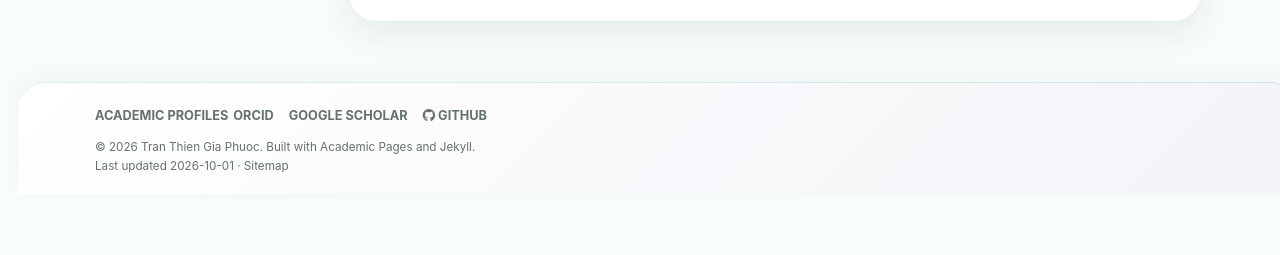
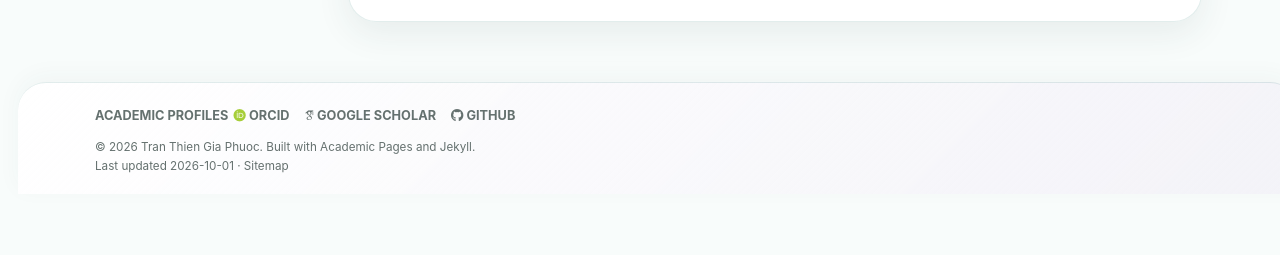
Before and after one commit to ttgpPsychMH/ttgpPsychMH.github.io, a Jekyll site: the page built from _pages/sitemap.md, in a window 1280 px wide. Shown: the part 706-961 px from the top of the page. Built offline with Jekyll 4.4.1, drawn with Linux system fonts in a browser that asks for light colours; some web fonts are replaced; a script that is not in the unit is left out; a style sheet for code colours, icons or effects is not loaded.

Commit message:
Serve Academicons locally instead of from a CDN

```diff
--- a/_includes/head/custom.html
+++ b/_includes/head/custom.html
@@ -2,9 +2,9 @@
 
 <!-- start custom head snippets -->
 
-<!-- Support for Academicons -->
-<link rel="preload" href="https://cdn.jsdelivr.net/gh/jpswalsh/academicons@1/css/academicons.min.css" as="style" onload="this.onload=null;this.rel='stylesheet'">
-<noscript><link rel="stylesheet" href="https://cdn.jsdelivr.net/gh/jpswalsh/academicons@1/css/academicons.min.css"></noscript>
+<!-- Academicons served locally for reliable academic profile icons -->
+<link rel="preload" href="{{ base_path }}/assets/css/academicons.min.css" as="style" onload="this.onload=null;this.rel='stylesheet'">
+<noscript><link rel="stylesheet" href="{{ base_path }}/assets/css/academicons.min.css"></noscript>
 
 <!-- Support for Font Awesome -->
  <link rel="preload" href="{{ base_path }}/assets/css/fontawesome.css" as="style" onload="this.onload=null;this.rel='stylesheet'">
```
